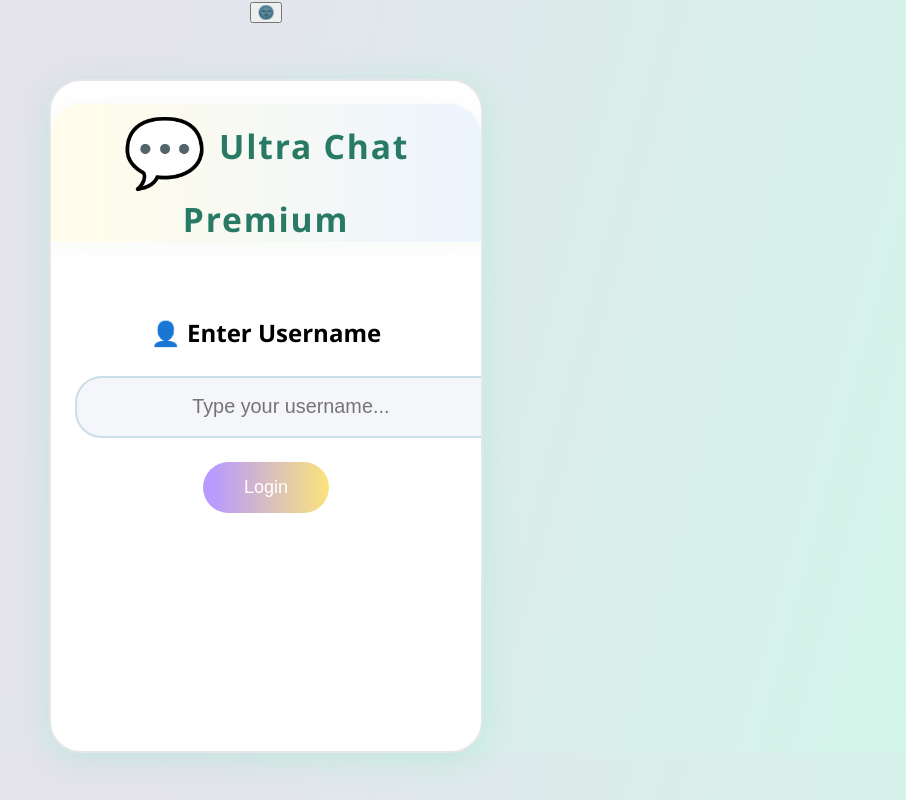
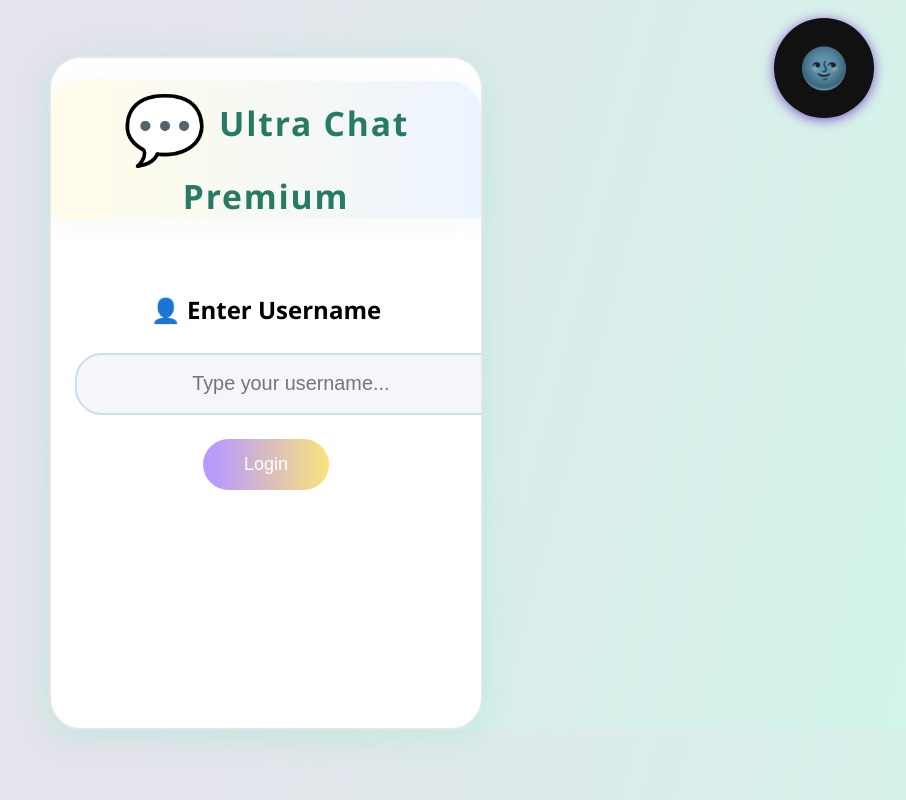
Before and after one commit to chehekb10/encrypted-chat1, a plain HTML site: page index.html in a window 1280 px wide. Shown: the whole page, without its empty margins (374-1280 px from the left). Drawn offline with Linux system fonts and the light colour scheme.

Commit message:
Add files via upload

```diff
--- a/style.css
+++ b/style.css
@@ -4,6 +4,33 @@ body {
   font-family: 'Segoe UI', 'Roboto', Arial, sans-serif;
 }
 
+.theme-toggle {
+  position:fixed;
+  top:18px;
+  right:32px;
+  z-index:9;
+  text-align:center;
+}
+.theme-btn {
+  background:#111;
+  color:#fff;
+  font-size:2.5em;
+  border-radius:2.6em;
+  border:none;
+  padding:.22em 0.7em;
+  cursor:pointer;
+  box-shadow:0 2px 12px #6127bec2;
+  transition:background .2s, font-size .2s;
+  width:2.5em;
+  height:2.5em;
+  display:inline-flex;
+  align-items:center;
+  justify-content:center;
+}
+.theme-btn.light {
+  background:#ededef;
+  color:#222;
+}
 .chat-outer {
   max-width: 430px;
   margin: 56px auto 0 auto;
@@ -53,7 +80,7 @@ font-size:1.23em;display:inline-block;max-width:75vw;word-break:break-word;
 box-shadow:0 2px 11px #b8e8ff15;text-align:center;}
 .me .msg-bubble{background:linear-gradient(90deg,#f8eafe 10%,#ffd86c 100%);color:#6530a4;}
 .msg-name{font-size:1.05em;color:#585a66;font-weight:500;opacity:.71;margin-bottom:.16em;text-align:center;}
-.star-icon { font-size:1.5em;color:#ffd600;vertical-align:middle;margin-left:.14em; font-weight:bold;}
+.star-icon { font-size:2em;color:#ffd600;vertical-align:middle;margin-left:.14em; font-weight:bold;}
 .msg-actions{display:flex;gap:.9em;font-size:1em;opacity:.78;margin-top:.25em;justify-content:center;}
 .action-btn{background:#ffd86c;border:none;color:#7c63dc;font-size:1em;cursor:pointer;padding:.32em .95em;
 border-radius:1.21em;margin-right:.13em;transition:.21s;font-weight:600;}
```
